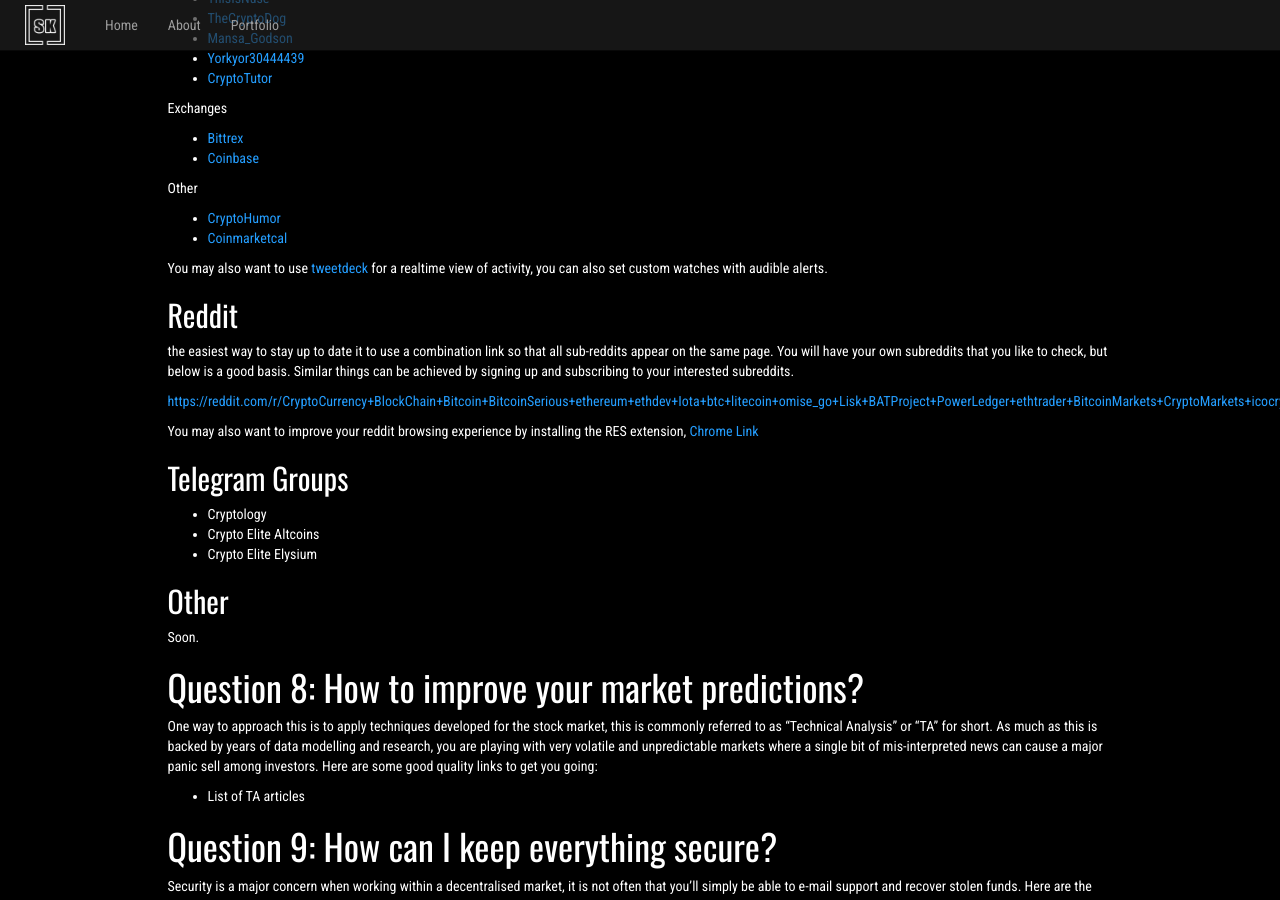
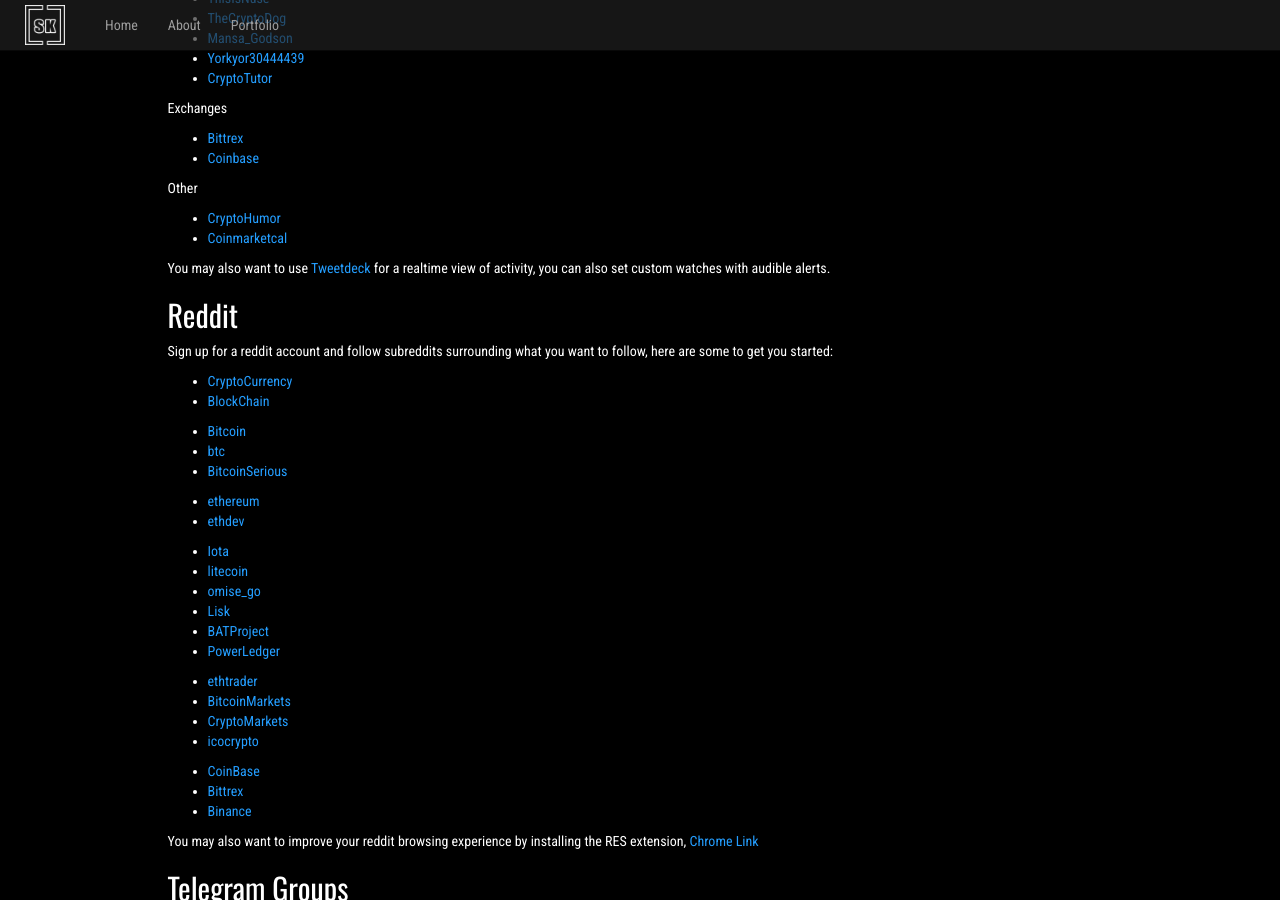
Before and after one commit to stevenkissack/stevokk.github.io, a Jekyll site: the page built from _pages/crypto-resources.md, in a window 1280 px wide and 900 px high, scrolled down 3608 px. Built offline with Jekyll 4.4.1, drawn with Linux system fonts in a browser that asks for light colours; some of the changed text lies outside the part shown.

Commit message:
added reddit subreddit links, removed combi-link

```diff
--- a/_pages/crypto-resources.md
+++ b/_pages/crypto-resources.md
@@ -142,13 +142,37 @@
 - [CryptoHumor](https://twitter.com/CryptoHumor){:target="_blank"}
 - [Coinmarketcal](https://twitter.com/coinmarketcal){:target="_blank"}
 
-You may also want to use [tweetdeck](https://tweetdeck.twitter.com/){:target="_blank"} for a realtime view of activity, you can also set custom watches with audible alerts.
+You may also want to use [Tweetdeck](https://tweetdeck.twitter.com/){:target="_blank"} for a realtime view of activity, you can also set custom watches with audible alerts.
 
 ## Reddit
 
-the easiest way to stay up to date it to use a combination link so that all sub-reddits appear on the same page. You will have your own subreddits that you like to check, but below is a good basis. Similar things can be achieved by signing up and subscribing to your interested subreddits.
+Sign up for a reddit account and follow subreddits surrounding what you want to follow, here are some to get you started:
 
-[https://reddit.com/r/CryptoCurrency+BlockChain+Bitcoin+BitcoinSerious+ethereum+ethdev+Iota+btc+litecoin+omise_go+Lisk+BATProject+PowerLedger+ethtrader+BitcoinMarkets+CryptoMarkets+icocrypto+CoinBase+bittrex+binance](https://reddit.com/r/CryptoCurrency+BlockChain+Bitcoin+BitcoinSerious+ethereum+ethdev+Iota+btc+litecoin+omise_go+Lisk+BATProject+PowerLedger+ethtrader+BitcoinMarkets+CryptoMarkets+icocrypto+CoinBase+bittrex+binance){:target="_blank"}
+* [CryptoCurrency](https://reddit.com/r/CryptoCurrency){:target="_blank"}
+* [BlockChain](https://reddit.com/r/BlockChain){:target="_blank"}
+
+* [Bitcoin](https://reddit.com/r/Bitcoin){:target="_blank"}
+* [btc](https://reddit.com/r/btc){:target="_blank"}
+* [BitcoinSerious](https://reddit.com/r/BitcoinSerious){:target="_blank"}
+
+* [ethereum](https://reddit.com/r/ethereum){:target="_blank"}
+* [ethdev](https://reddit.com/r/ethdev){:target="_blank"}
+
+* [Iota](https://reddit.com/r/Iota){:target="_blank"}
+* [litecoin](https://reddit.com/r/litecoin){:target="_blank"}
+* [omise_go](https://reddit.com/r/omise_go){:target="_blank"}
+* [Lisk](https://reddit.com/r/Lisk){:target="_blank"}
+* [BATProject](https://reddit.com/r/BATProject){:target="_blank"}
+* [PowerLedger](https://reddit.com/r/PowerLedger){:target="_blank"}
+
+* [ethtrader](https://reddit.com/r/ethtrader){:target="_blank"}
+* [BitcoinMarkets](https://reddit.com/r/BitcoinMarkets){:target="_blank"}
+* [CryptoMarkets](https://reddit.com/r/CryptoMarkets){:target="_blank"}
+* [icocrypto](https://reddit.com/r/icocrypto){:target="_blank"}
+
+* [CoinBase](https://reddit.com/r/CoinBase){:target="_blank"}
+* [Bittrex](https://reddit.com/r/bittrex){:target="_blank"}
+* [Binance](https://reddit.com/r/binance){:target="_blank"}
 
 You may also want to improve your reddit browsing experience by installing the RES extension, [Chrome Link](https://chrome.google.com/webstore/detail/reddit-enhancement-suite/kbmfpngjjgdllneeigpgjifpgocmfgmb){:target="_blank"}
 
```
Also changed, not shown: other parts of _pages/crypto-resources.md (+1 -1 lines).
